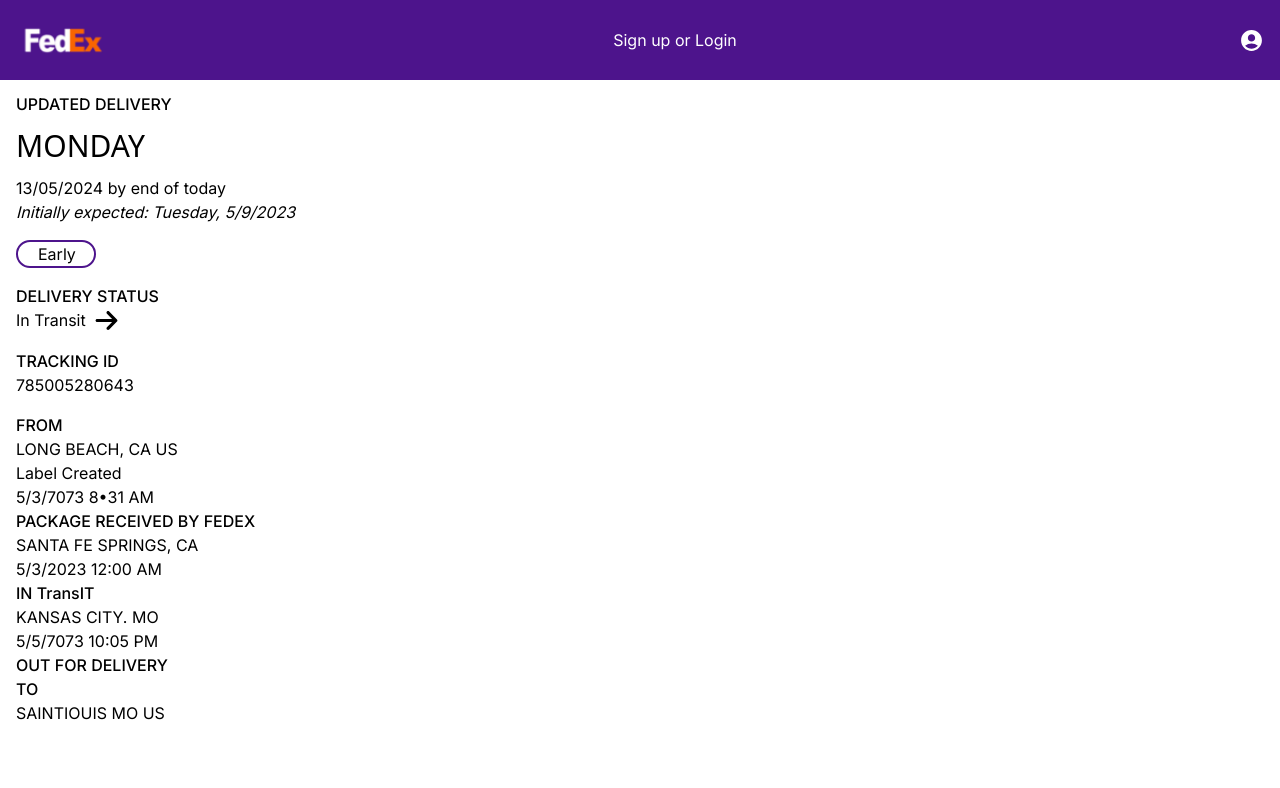
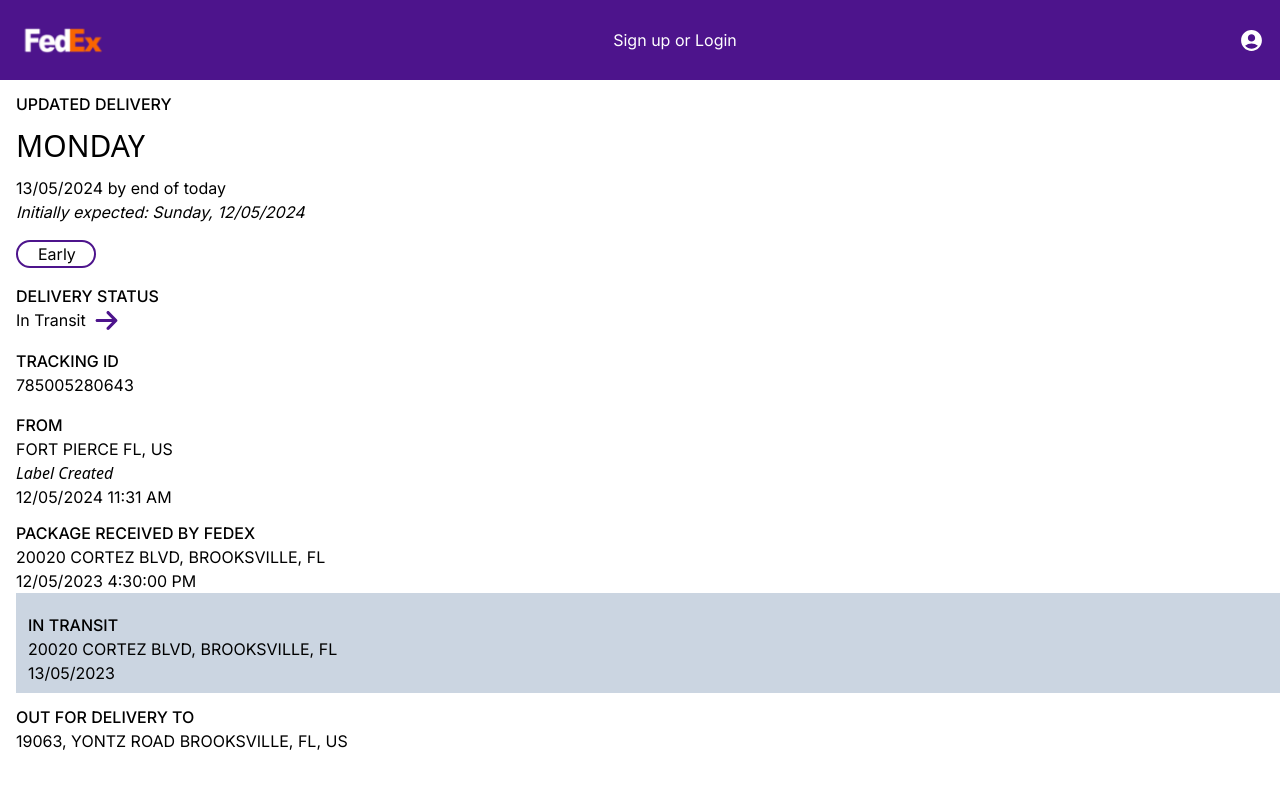
Before and after one commit to Richson-Tech/trackex, a Next.js app: page / in a window 1280 px wide. Shown: the top 788 px of the page. Built offline with nearby package versions, Linux system fonts and the light colour scheme.

Commit message:
new commits

```diff
--- a/src/components/First.jsx
+++ b/src/components/First.jsx
@@ -11,7 +11,7 @@
         </h1>
         <h5 className="mt-3 text-base">13/05/2024 by end of today</h5>
         <h6>
-          <em>Initially expected: Tuesday, 5/9/2023</em>
+          <em>Initially expected: Sunday, 12/05/2024</em>
         </h6>
         <h6 className="border-solid border-2 border-[#4D148C] rounded-full my-4 w-20 px-5">
           Early
@@ -19,7 +19,7 @@
         <h2 className="text-base font-medium">DELIVERY STATUS</h2>
         <div className="flex flex-row space-x-2">
           <h5>In Transit </h5>
-          <FaArrowRight size={25} />
+          <FaArrowRight className="text-[#4D148C]" size={25} />
         </div>
         <h5 className="mt-4 text-base font-medium">TRACKING ID </h5>
         <div className="flex flex-row mb-4">
@@ -27,21 +27,25 @@
         </div>
         <div>
           <p className="text-base font-medium">FROM</p>
-          <p>LONG BEACH, CA US</p>
-          <p>Label Created</p>
-          <p>5/3/7073 8•31 AM</p>
+          <p>FORT PIERCE FL, US</p>
+          <p className="font-sans">
+            <em>Label Created</em>
+          </p>
+          <p>12/05/2024 11:31 AM</p>
 
-          <p className="text-base font-medium">PACKAGE RECEIVED BY FEDEX</p>
-          <p>SANTA FE SPRINGS, CA</p>
-          <p>5/3/2023 12:00 AM</p>
+          <p className="text-base mt-3 font-medium">
+            PACKAGE RECEIVED BY FEDEX
+          </p>
+          <p>20020 CORTEZ BLVD, BROOKSVILLE, FL</p>
+          <p>12/05/2023 4:30:00 PM</p>
+          <div className="w-70 bg-slate-300 px-3 py-2">
+            <p className="text-base mt-3 font-medium">IN TRANSIT</p>
+            <p>20020 CORTEZ BLVD, BROOKSVILLE, FL</p>
+            <p>13/05/2023</p>
+          </div>
 
-          <p className="text-base font-medium">IN TransIT</p>
-          <p>KANSAS CITY. MO</p>
-          <p>5/5/7073 10:05 PM</p>
-
-          <p className="text-base font-medium">OUT FOR DELIVERY</p>
-          <p className="text-base font-medium">TO</p>
-          <p>SAINTIOUIS MO US</p>
+          <p className="text-base mt-3 font-medium">OUT FOR DELIVERY TO</p>
+          <p>19063, YONTZ ROAD BROOKSVILLE, FL, US</p>
         </div>
       </div>
     </div>
```
